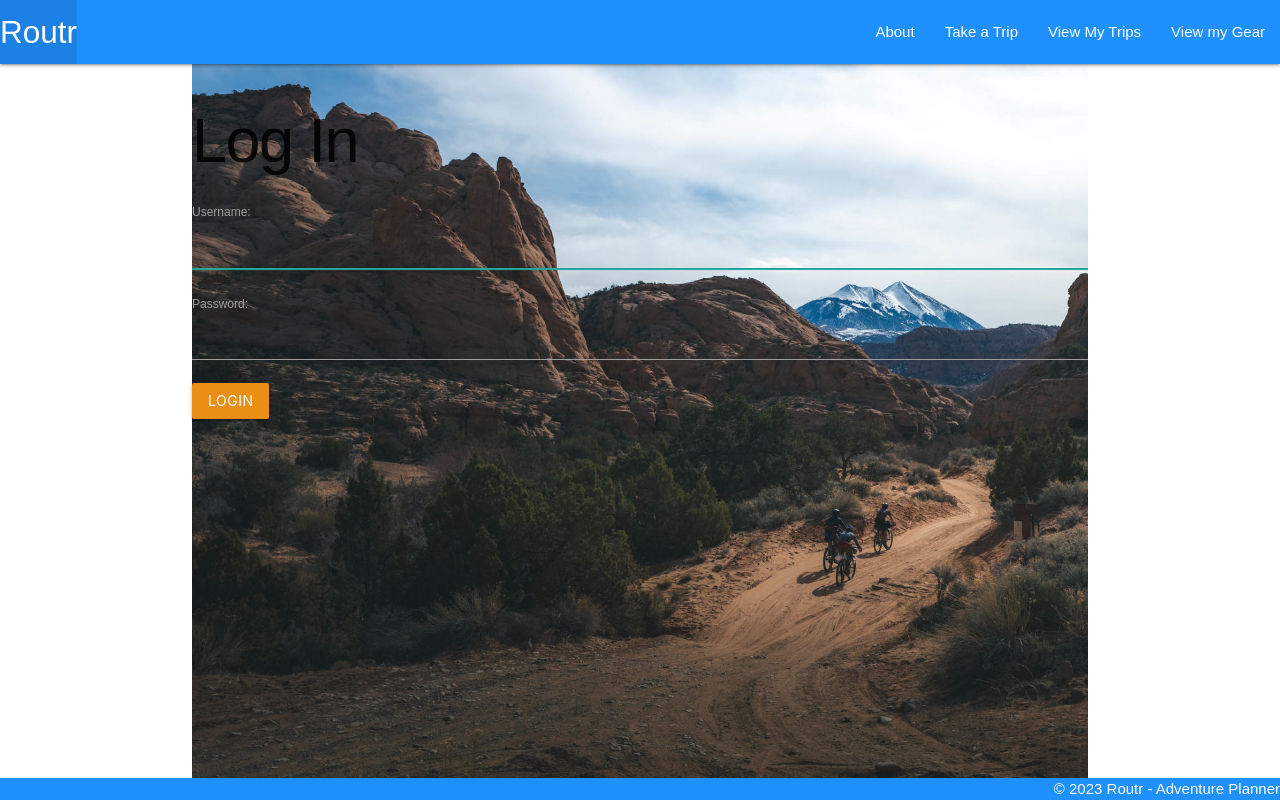
After one commit to layhee/routr, a Django app: page /accounts/login/ in a window 1280 px wide. The commit adds this page. Run offline with Django 4.2, Linux system fonts and the light colour scheme; some web fonts are replaced.

Commit message:
gets login working

```diff
--- a/main/static/css/style.css
+++ b/main/static/css/style.css
@@ -6,7 +6,9 @@
     min-height: 100vh;
     flex-direction: column;
   }
-
+h1{
+  letter-spacing: -.1rem;
+}
   main {
     flex: 1 0 auto;
   }
--- /dev/null
+++ b/main/templates/registration/login.html
@@ -0,0 +1,14 @@
+{% extends 'base.html' %} {% block content %}
+
+<h1>Log In</h1>
+
+<form
+	action=""
+	method="POST">
+	{% csrf_token %} {{ form.as_p }}
+	<input
+		type="submit"
+		class="btn"
+		value="login" />
+</form>
+{% endblock %}
--- a/main/templates/trips/detail.html
+++ b/main/templates/trips/detail.html
@@ -18,7 +18,7 @@
 			</div>
 		</div>
 		<a href="{% url 'gear_create' %}"
-			><button class="btn">Add your Gear</button></a
+			><button class="btn">Add More Gear</button></a
 		>
 	</div>
 </div>
--- a/routr/settings.py
+++ b/routr/settings.py
@@ -116,6 +116,8 @@
 # Static files (CSS, JavaScript, Images)
 # https://docs.djangoproject.com/en/4.1/howto/static-files/
 
+LOGIN_REDIRECT_URL = '/trips'
+LOGOUT_REDIRECT_URL = '/'
 STATIC_URL = 'static/'
 
 # Default primary key field type
--- a/routr/urls.py
+++ b/routr/urls.py
@@ -19,4 +19,5 @@
 urlpatterns = [
     path('admin/', admin.site.urls),
     path("", include("main.urls")),
+    path('accounts/', include('django.contrib.auth.urls')),
 ]
```
Also changed, not shown: main/models.py (+3 -8 lines), db.sqlite3, main/migrations/0016_trip_user.py (added).
